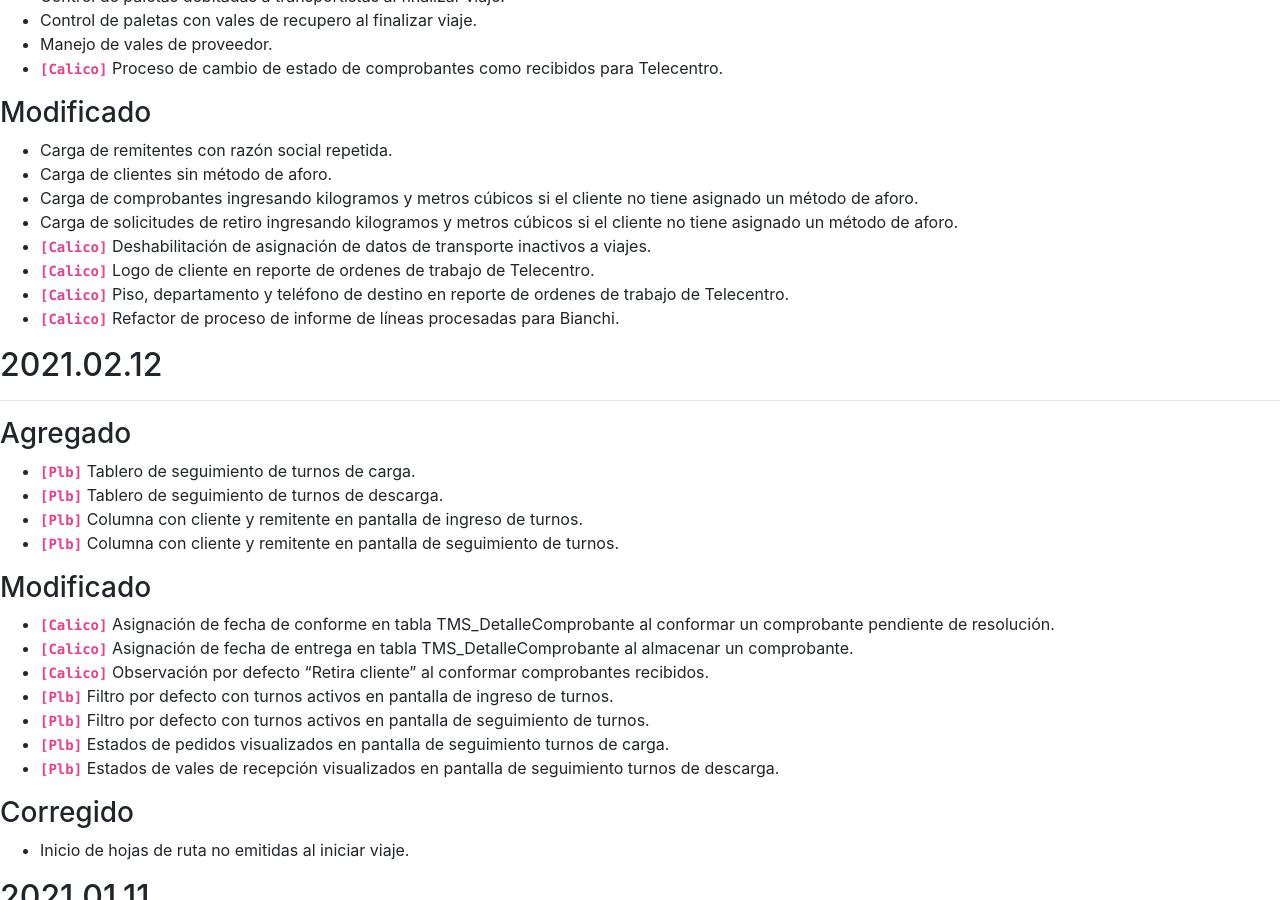
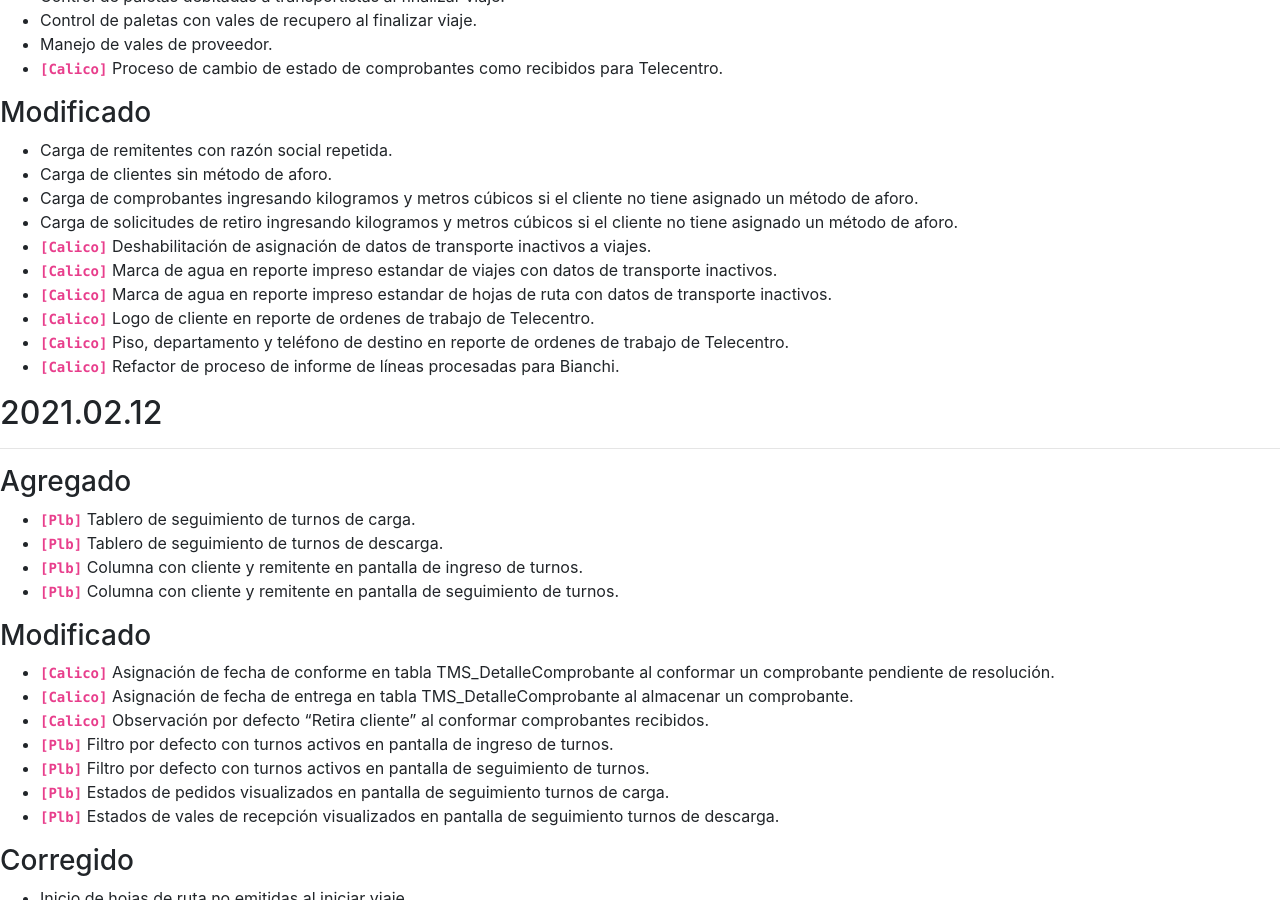
Before and after one commit to msanchez-brainsys/msanchez-brainsys.github.io, a Jekyll site: the page built from registro-cambios.markdown, in a window 1280 px wide and 900 px high, scrolled down 723 px. Built offline with Jekyll 4.4.1, drawn with Linux system fonts in a browser that asks for light colours.

Commit message:
Se agregaron cambios realizados en versión 2021.03.04

```diff
--- a/registro-cambios.markdown
+++ b/registro-cambios.markdown
@@ -60,6 +60,8 @@ El formato esta basado en [Keep a Changelog](https://keepachangelog.com/es-ES/1.
 - Carga de comprobantes ingresando kilogramos y metros cúbicos si el cliente no tiene asignado un método de aforo.
 - Carga de solicitudes de retiro ingresando kilogramos y metros cúbicos si el cliente no tiene asignado un método de aforo.
 - **`[Calico]`** Deshabilitación de asignación de datos de transporte inactivos a viajes.
+- **`[Calico]`** Marca de agua en reporte impreso estandar de viajes con datos de transporte inactivos.
+- **`[Calico]`** Marca de agua en reporte impreso estandar de hojas de ruta con datos de transporte inactivos.
 - **`[Calico]`** Logo de cliente en reporte de ordenes de trabajo de Telecentro.
 - **`[Calico]`** Piso, departamento y teléfono de destino en reporte de ordenes de trabajo de Telecentro.
 - **`[Calico]`** Refactor de proceso de informe de líneas procesadas para Bianchi.
```
Also changed, not shown: Gemfile.lock.
